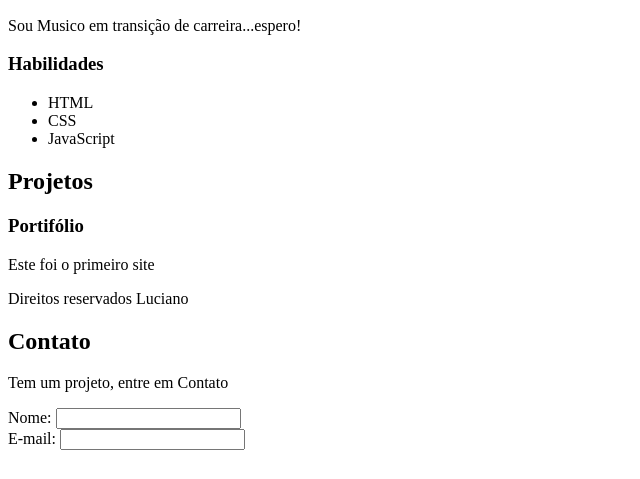
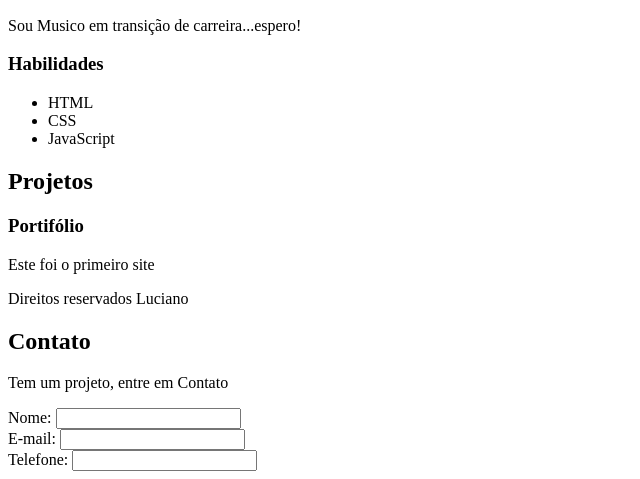
Before and after one commit to lucianonegritus-ctrl/site, a plain HTML site: page index.html in a window 1280 px wide. Shown: the part 522-1001 px from the top of the page, without its empty margins (0-640 px from the left). Before the commit the page ends 980 px from the top, so only its background shows below. Drawn offline with Linux system fonts and the light colour scheme.

Commit message:
Update index.html

```diff
--- a/index.html
+++ b/index.html
@@ -70,6 +70,9 @@
 
                 <label for="email">E-mail: </label>
                 <input type="email" id="email" name="email"><br>
+
+                <label for="telefone">Telefone: </label>
+                <input type="tel" id="telefone" name="telefone"><br>
             </form>
 
         </Section>
```
